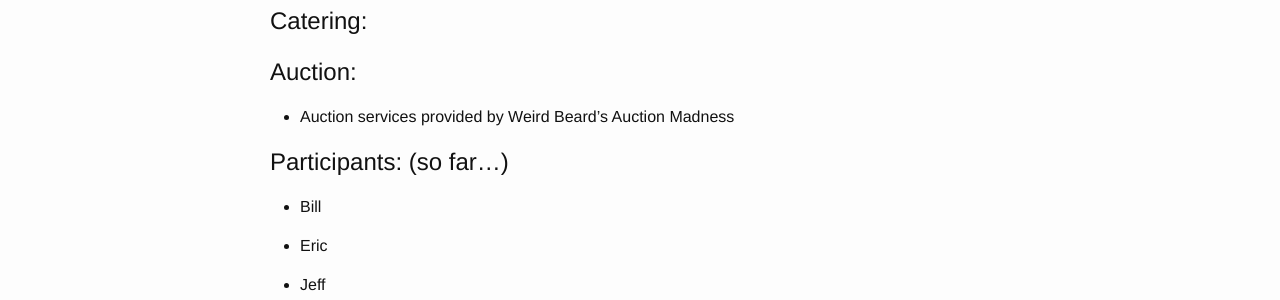
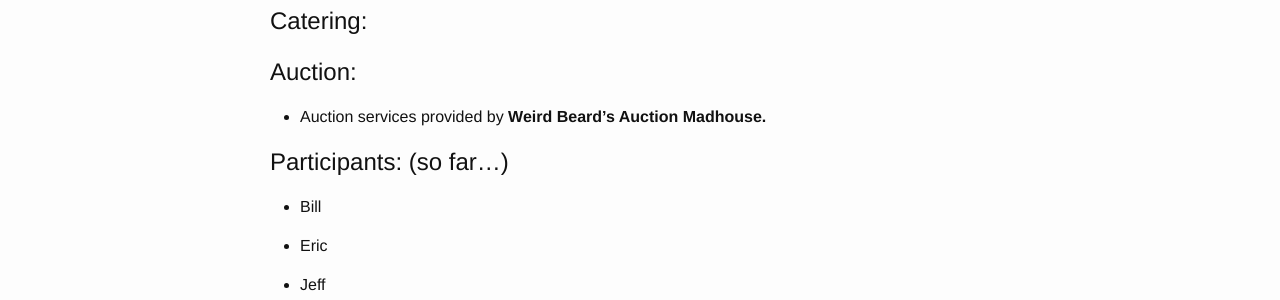
Before and after one commit to Geekend-PNW/geekend-pnw.github.com, a Jekyll site: the page built from events/2017-06-geekend.md, in a window 1280 px wide. Shown: the part 792-1092 px from the top of the page. Built offline with Jekyll 4.4.1, drawn with Linux system fonts in a browser that asks for light colours.

Commit message:
bold the proper name of business

```diff
--- a/events/2017-06-geekend.md
+++ b/events/2017-06-geekend.md
@@ -27,7 +27,7 @@ redirect_from: [ /events/2017-06/ ]
 # Catering:
 
 # Auction:
-- Auction services provided by Weird Beard's Auction Madness
+- Auction services provided by **Weird Beard's Auction Madhouse.**
 
 # Participants: (so far...)
 {% include player-list.md %}
```
